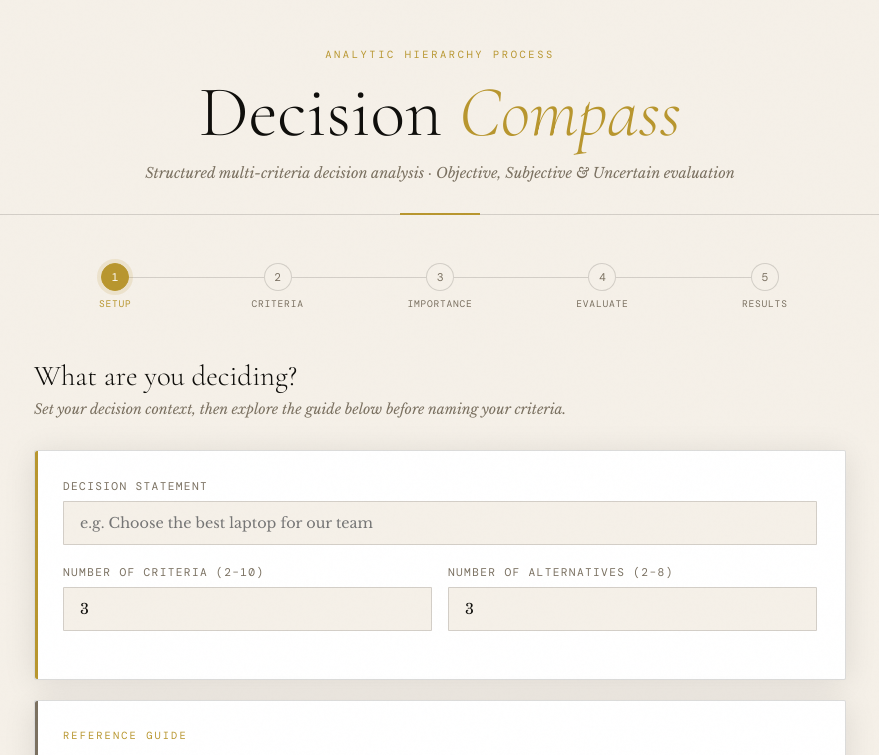
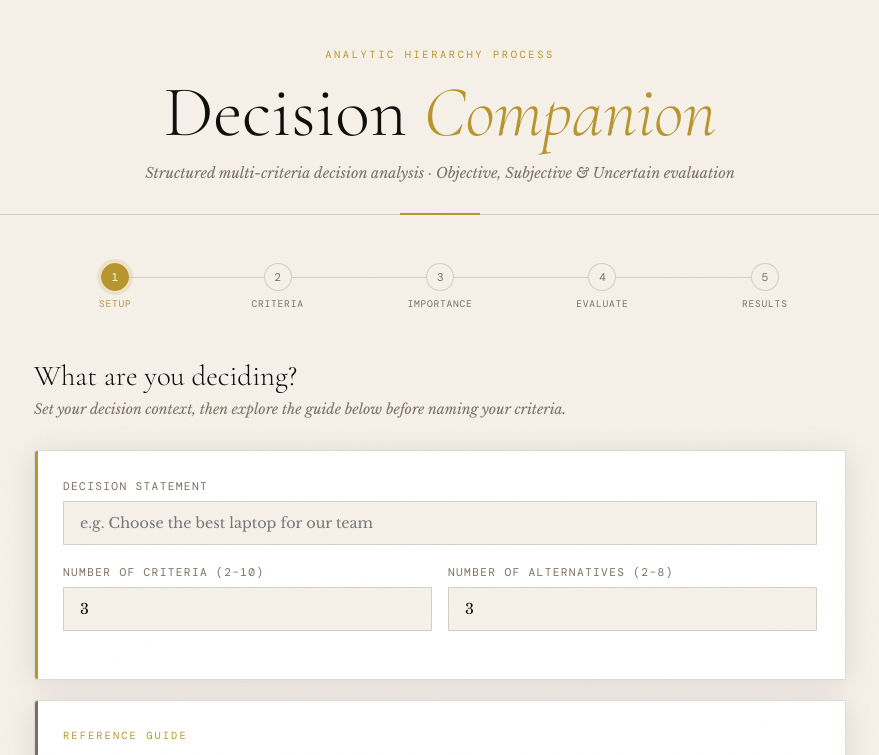
Before and after one commit to EvonBiju/ahp-app, a plain HTML site: page static/index.html in a window 1280 px wide. Shown: the top 755 px of the page, without its empty margins (200-1079 px from the left). Drawn offline with nearby package versions, Linux system fonts and the light colour scheme; a web font is replaced by a local one.

Commit message:
Update index.html

```diff
--- a/static/index.html
+++ b/static/index.html
@@ -185,7 +185,7 @@
 <body>
 <header>
   <div class="header-eyebrow">Analytic Hierarchy Process</div>
-  <h1>Decision <em>Compass</em></h1>
+  <h1>Decision <em>Companion</em></h1>
   <p class="header-sub">Structured multi-criteria decision analysis · Objective, Subjective &amp; Uncertain evaluation</p>
 </header>
 
```
